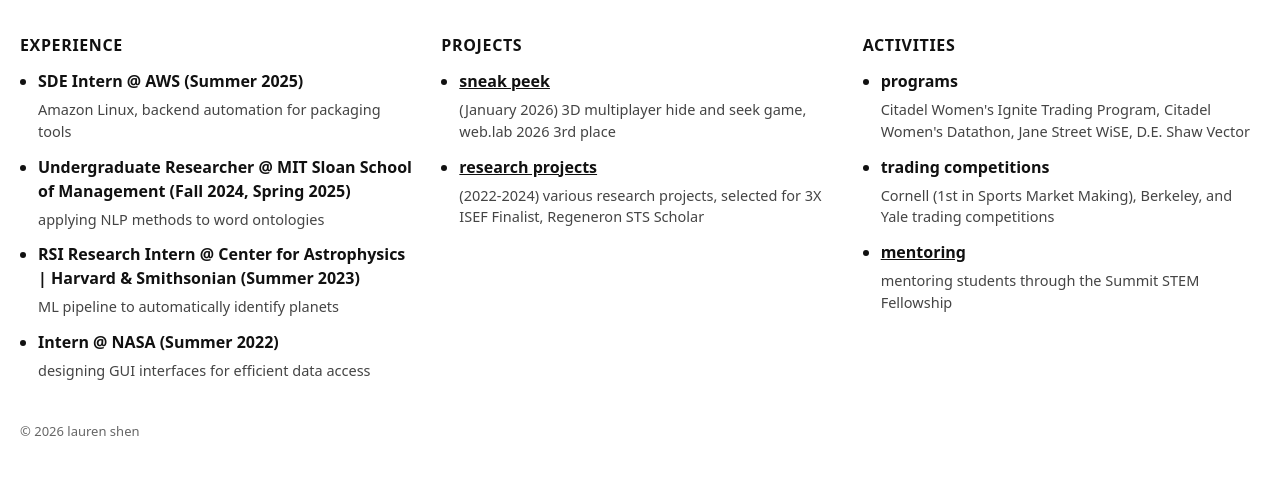
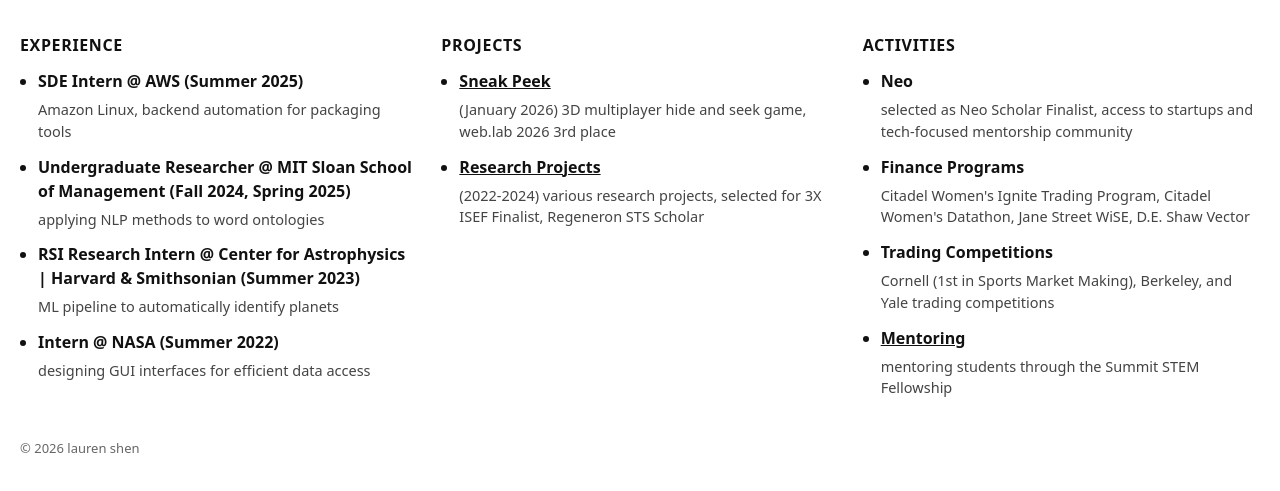
Before and after one commit to laurenjshen/laurenjshen.github.io, a plain HTML site: page index.html in a window 1280 px wide. Shown: the part 279-770 px from the top of the page. Drawn offline with Linux system fonts and the light colour scheme.

Commit message:
added content

```diff
--- a/index.html
+++ b/index.html
@@ -216,7 +216,7 @@
                   href="https://sneakxpeek.onrender.com/"
                   target="_blank"
                   rel="noreferrer"
-                  >sneak peek</a
+                  >Sneak Peek</a
                 ></strong
               >
               <p>
@@ -227,7 +227,7 @@
             <li>
               <strong
                 ><a href="https://github.com/laurenjshen/research-projects"
-                  >research projects</a
+                  >Research Projects</a
                 ></strong
               >
               <p>
@@ -242,14 +242,21 @@
           <h2 id="activities-title">Activities</h2>
           <ul>
             <li>
-              <strong>programs</strong>
+              <strong>Neo</strong>
+              <p>
+                selected as Neo Scholar Finalist, access to startups and
+                tech-focused mentorship community
+              </p>
+            </li>
+            <li>
+              <strong>Finance Programs</strong>
               <p>
                 Citadel Women's Ignite Trading Program, Citadel Women's
                 Datathon, Jane Street WiSE, D.E. Shaw Vector
               </p>
             </li>
             <li>
-              <strong>trading competitions</strong>
+              <strong>Trading Competitions</strong>
               <p>
                 Cornell (1st in Sports Market Making), Berkeley, and Yale
                 trading competitions
@@ -261,7 +268,7 @@
                   href="https://www.summiteducation.org/"
                   target="_blank"
                   rel="noreferrer"
-                  >mentoring</a
+                  >Mentoring</a
                 ></strong
               >
               <p>mentoring students through the Summit STEM Fellowship</p>
```
